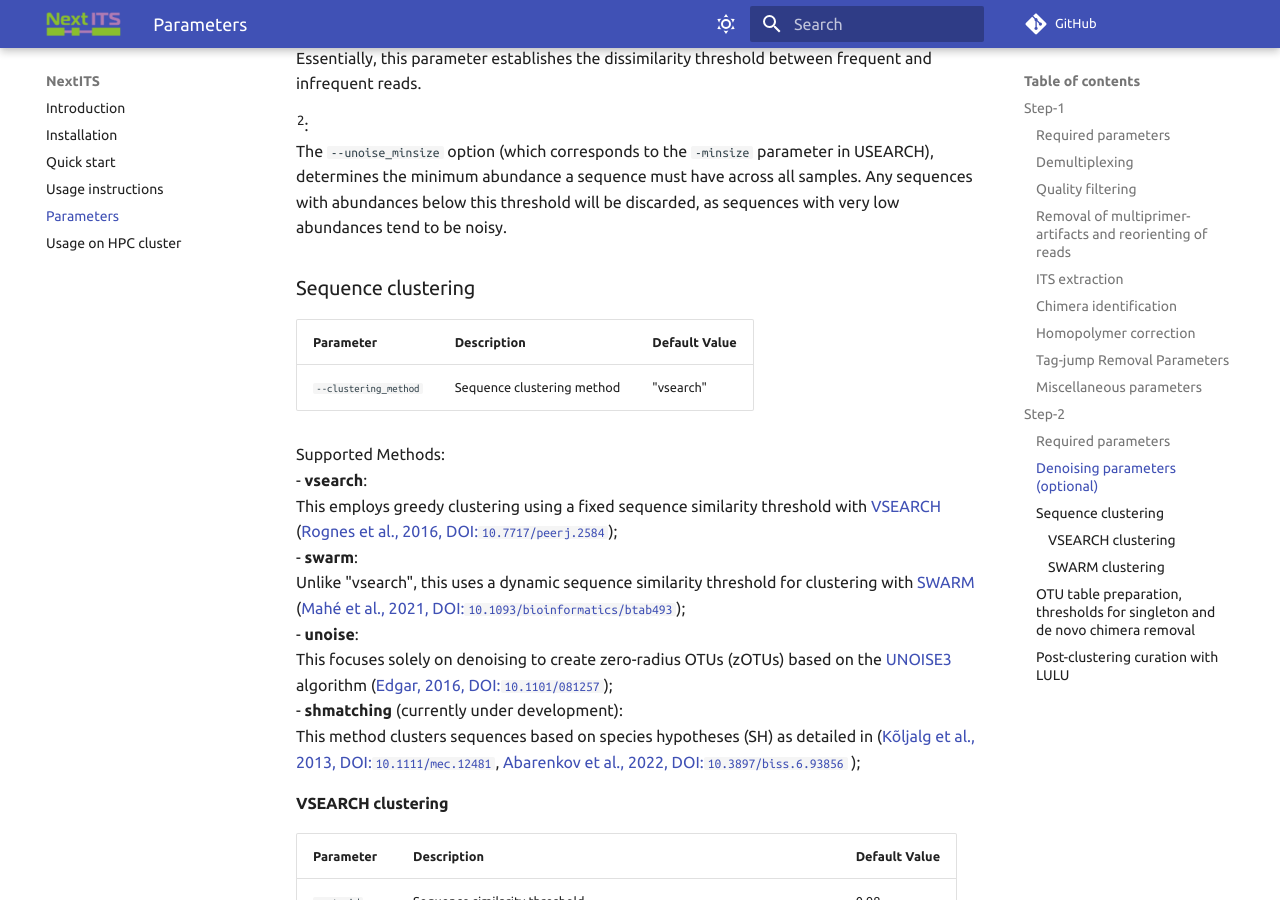
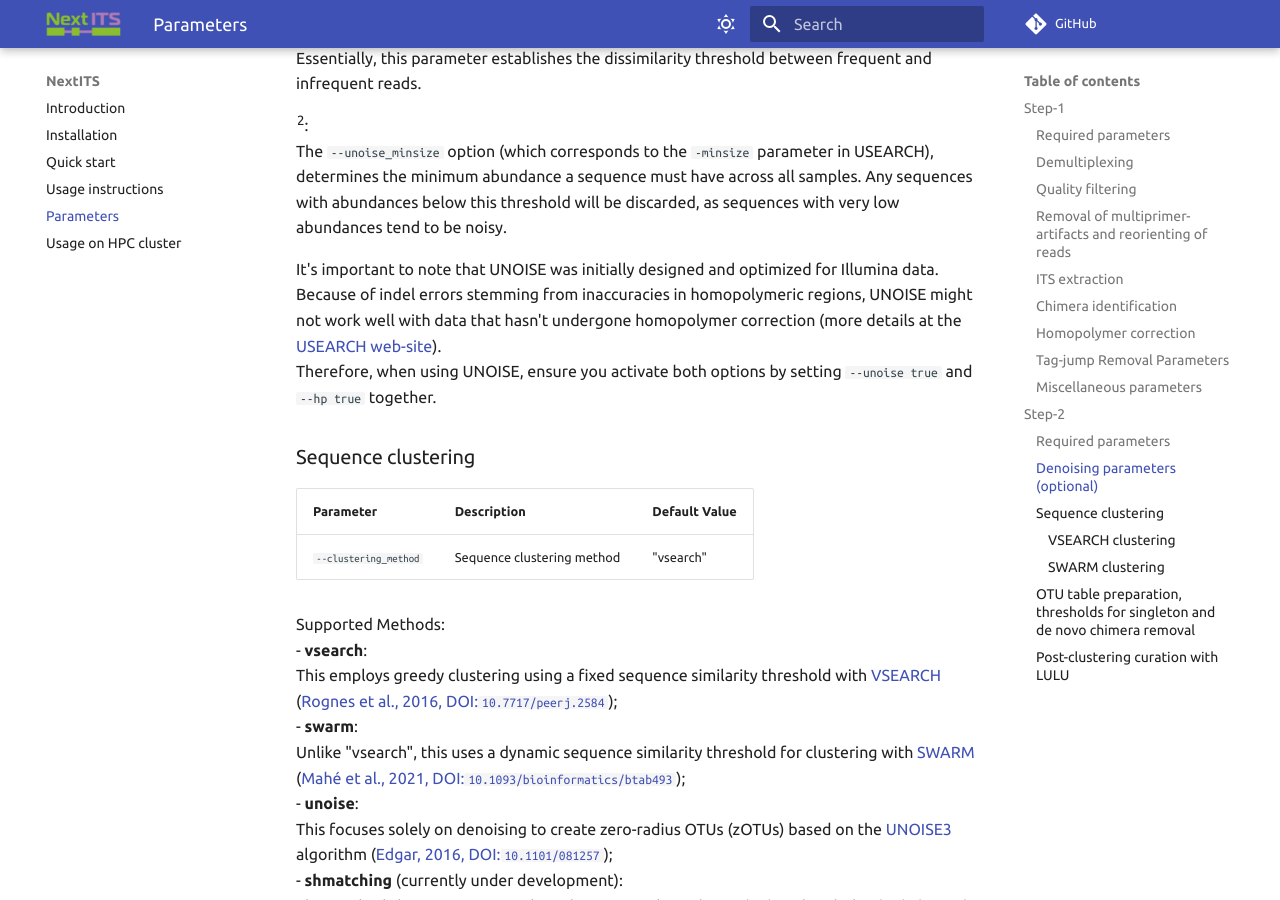
Before and after one commit to Next-ITS/nextits.github.io, an MkDocs documentation site: the page built from docs/parameters.md, in a window 1280 px wide and 900 px high, scrolled down 8979 px. Built offline with MkDocs 1.6.1 and Material for MkDocs 9.7.7, drawn with Linux system fonts in a browser that asks for light colours; comment, search, counter and statistics services are not loaded.

Commit message:
params - add UNOISE notes

```diff
--- a/docs/parameters.md
+++ b/docs/parameters.md
@@ -293,6 +293,12 @@ This helps differentiate between true biological variation and sequencing errors
     determines the minimum abundance a sequence must have across all samples.
     Any sequences with abundances below this threshold will be discarded, as sequences with very low abundances tend to be noisy.
 
+It's important to note that UNOISE was initially designed and optimized for Illumina data.
+Because of indel errors stemming from inaccuracies in homopolymeric regions,
+UNOISE might not work well with data that hasn't undergone homopolymer correction
+(more details at the [USEARCH web-site](https://www.drive5.com/usearch/manual/faq_unoise_not_illumina.html)).
+Therefore, when using UNOISE, ensure you activate both options by setting `--unoise true` and `--hp true` together.
+
 
 ### Sequence clustering
 
```
